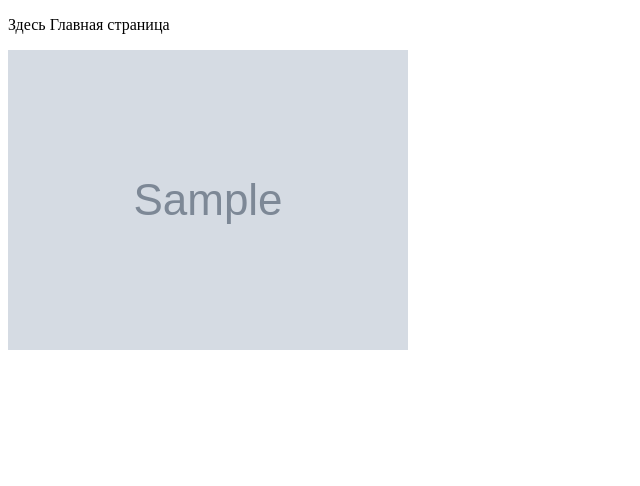
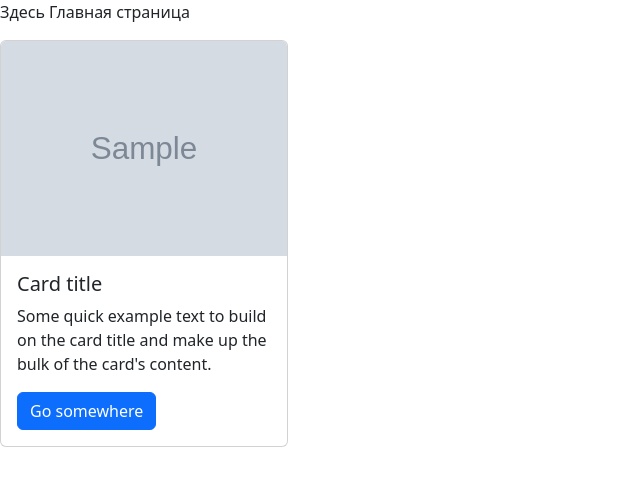
Before and after one commit to madarus1/magazin, a Django app: page / in a window 1280 px wide. Shown: the top 486 px of the page, without its empty margins (0-640 px from the left). Run offline with Django 5.2, Linux system fonts and the light colour scheme; tables that the repository leaves empty hold one stand-in row (values such as "Sample post"); grey boxes marked "Sample" are stand-in pictures.

Commit message:
добавил карточку товара

```diff
--- a/templates/shop/catolog.html
+++ b/templates/shop/catolog.html
@@ -4,22 +4,21 @@
     <meta charset="UTF-8">
     <meta name="viewport" content="width=device-width, initial-scale=1.0">
     <title>Document</title>
+    <link href="https://cdn.jsdelivr.net/npm/bootstrap@5.3.3/dist/css/bootstrap.min.css" rel="stylesheet" integrity="sha384-QWTKZyjpPEjISv5WaRU9OFeRpok6YctnYmDr5pNlyT2bRjXh0JMhjY6hW+ALEwIH" crossorigin="anonymous">
 </head>
 <body>
     <p>
         Здесь Главная страница
     </p>
     {% for product in products %}
-        <img src="{{product.img.url}}" alt="">
-
-
-
-
-
-
-
-
-
+        <div class="card" style="width: 18rem;">
+            <img src="{{product.img.url}}" class="card-img-top" alt="...">
+            <div class="card-body">
+              <h5 class="card-title">Card title</h5>
+              <p class="card-text">Some quick example text to build on the card title and make up the bulk of the card's content.</p>
+              <a href="#" class="btn btn-primary">Go somewhere</a>
+            </div>
+          </div>
 
     {% endfor %}
 </body>
```
